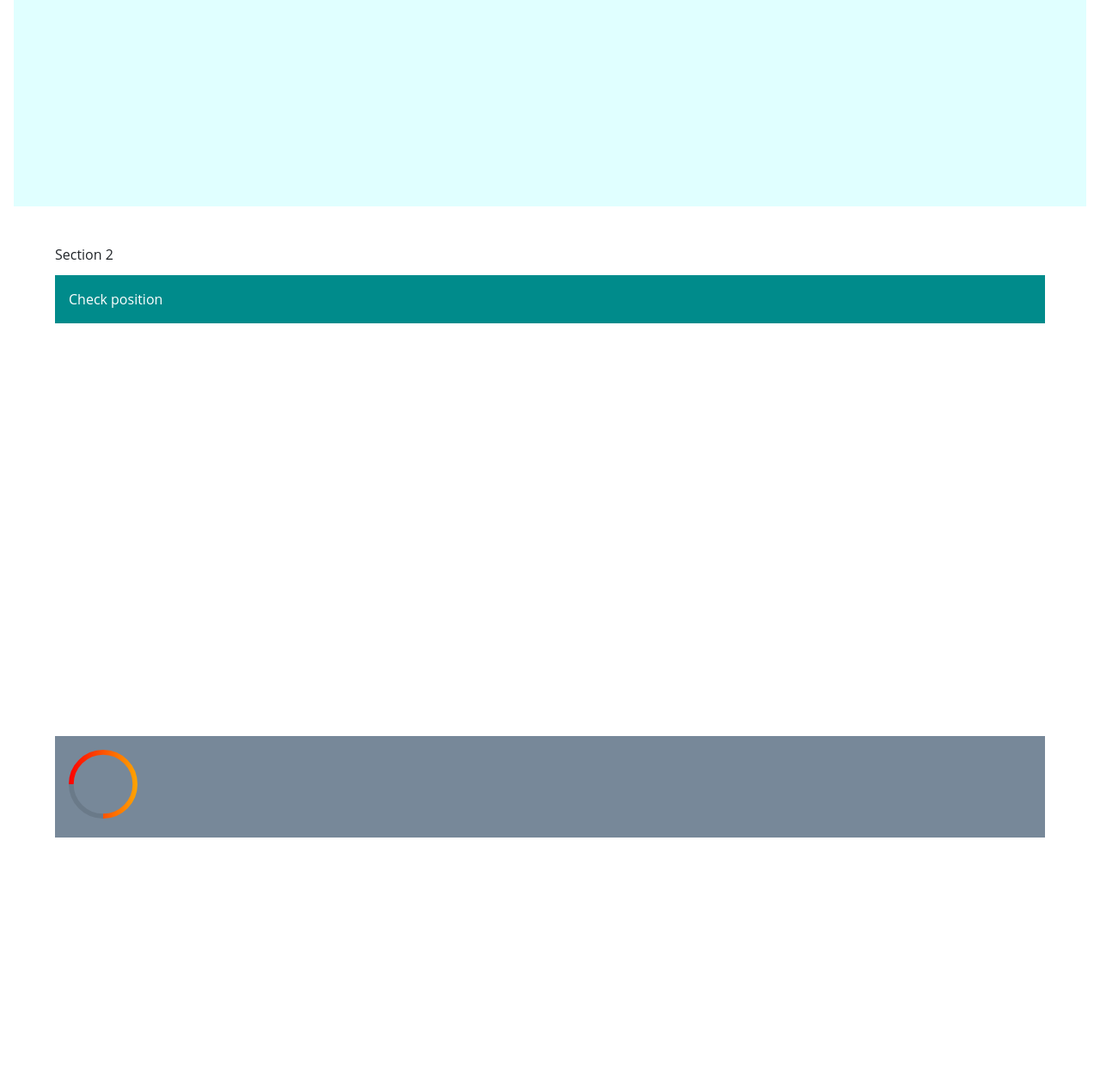
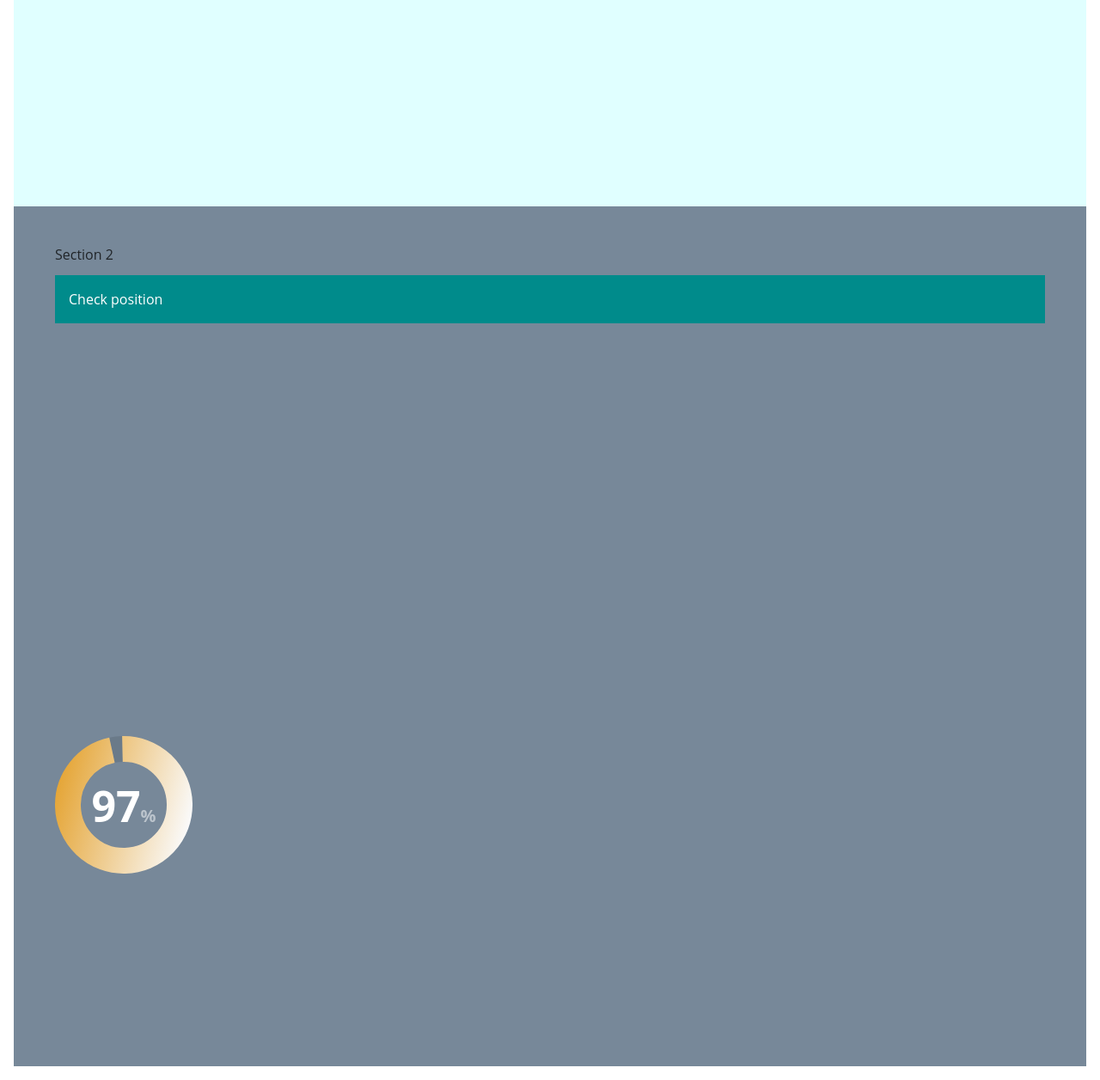
Before and after one commit to miss-emenems/Sandbox, a PHP site: page /scroll.php in a window 1280 px wide. Shown: the part 840-2096 px from the top of the page at 86% size. Run offline with PHP 8.4, Linux system fonts and the light colour scheme.

Commit message:
Add counter and styling for it

```diff
--- a/css/style.css
+++ b/css/style.css
@@ -83,6 +83,8 @@ h1, h2, h3, p {
   min-height: 1000px; }
   .section--1 {
     background-color: lightcyan; }
+  .section--2 {
+    background-color: lightslategrey; }
 
 .indicator {
   background-color: darkcyan;
@@ -91,9 +93,19 @@ h1, h2, h3, p {
   margin: 1em 0 30em; }
 
 .target {
-  background-color: lightslategrey;
-  color: white;
-  padding: 1em;
-  margin: 1em 0; }
+  position: relative;
+  width: 160px; }
+  .target .inner-counter {
+    position: absolute;
+    top: 49%;
+    left: 50%;
+    display: block;
+    transform: translate(-50%, -50%);
+    font-weight: 700;
+    font-size: 50px;
+    color: white; }
+    .target .inner-counter .sign {
+      color: rgba(255, 255, 255, 0.5);
+      font-size: 20px; }
 
 /*# sourceMappingURL=style.css.map */
--- a/js/scripts.js
+++ b/js/scripts.js
@@ -18,14 +18,20 @@ $(document).ready(function(){
     var myFunction = function(){
       //$('#targetElement').append('new text goes here only once. ');
       $("#targetElement").circleProgress({
-          value: 0.75,
-          size: 80,
+          value: 0.97,
+          size: 160,
+          thickness: 30,
+          startAngle: Math.PI / 0.67,
           fill: {
-              gradient: ["red", "orange"]
+              gradient: ["#e5a638", "#fafafa"],
+              gradientAngle: Math.PI / -12
           }
-      });
+      }).on('circle-animation-progress', function(event, progress) {
+          $(this).find('.inner-counter').html(Math.round(97 * progress) + '<span class="sign">%</span>');
+      });;
       console.log("call me only once");
     }
+
 
     var check = 1
     $(window).scroll(function(){
--- a/scroll.php
+++ b/scroll.php
@@ -10,7 +10,9 @@
     <div class="section section--2">
         <p>Section 2</p>
         <div id="checkPosition" class="indicator">Check position</div>
-        <div id="targetElement" class="target"></div>
+        <div id="targetElement" class="target">
+            <span class="inner-counter"></span>
+        </div>
     </div>
 </div>
 
--- a/scss/_testScroll.scss
+++ b/scss/_testScroll.scss
@@ -4,7 +4,9 @@
   &--1 {
     background-color: lightcyan;
   }
-
+  &--2 {
+    background-color: lightslategrey;
+  }
 }
 
 .indicator {
@@ -15,8 +17,24 @@
 }
 
 .target {
-  background-color: lightslategrey;
-  color: white;
-  padding: 1em;
-  margin: 1em 0;
+  position: relative;
+  width: 160px;
+  .inner-counter {
+    position: absolute;
+    top: 49%;
+    left: 50%;
+    display: block;
+    transform: translate(-50%, -50%);
+    font-weight: 700;
+    font-size: 50px;
+    color: rgba(white,1);
+    .sign {
+      color: rgba(white,0.5);
+      font-size: 20px;
+    }
+  }
 }
+
+#targetElement {
+
+}
```
Also changed, not shown: 1 other file.
